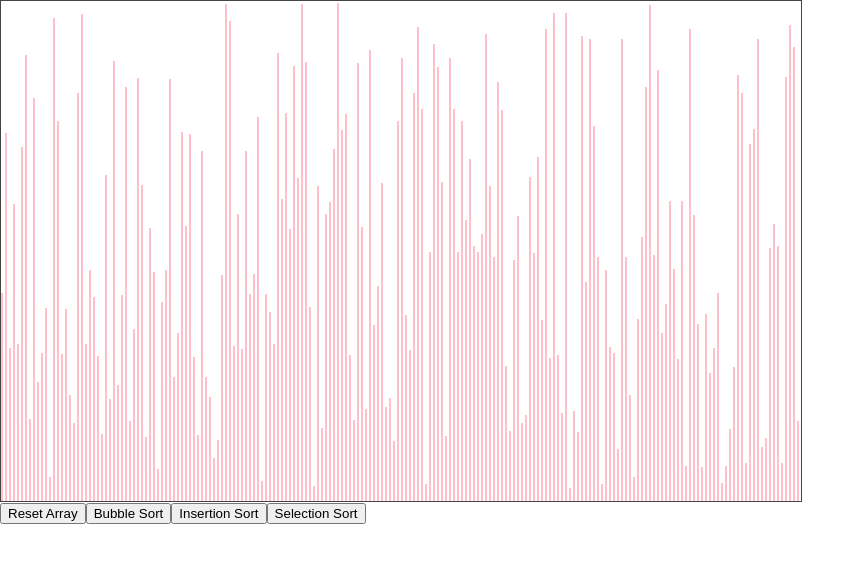
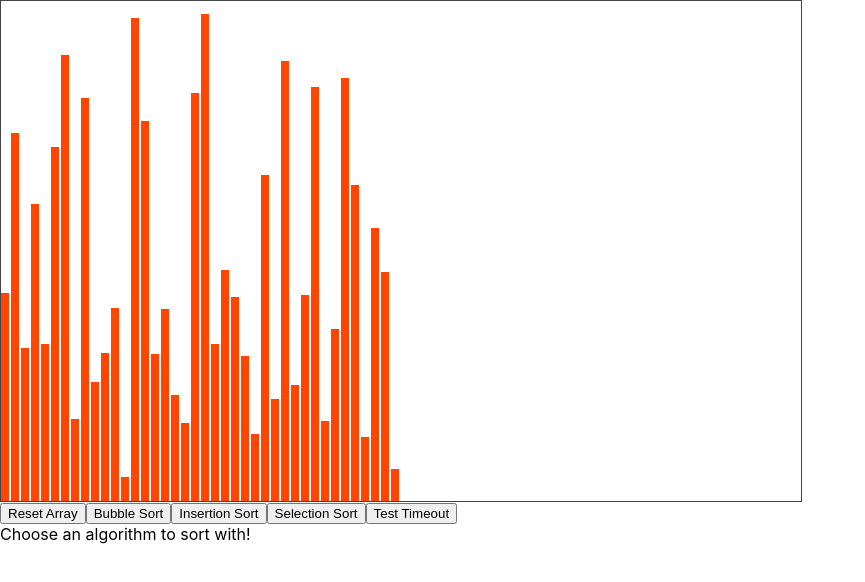
Before and after one commit to JackLangdon/sorting-visualizer, a React (Create React App) app: page / in a window 1280 px wide. Shown: the top 582 px of the page, without its empty margins (0-865 px from the left). Built offline with nearby package versions, Linux system fonts and the light colour scheme.

Commit message:
finished bubble sort

```diff
--- a/src/App.js
+++ b/src/App.js
@@ -2,11 +2,7 @@ import React from 'react';
 import './App.css';
 
 function App() {
-  return (
-    <div className = "App">
-
-    </div>
-  );
+  return <div className="App"></div>;
 }
 
 export default App;
--- a/src/index.js
+++ b/src/index.jsx
@@ -4,7 +4,7 @@ import './index.css';
 import SortingVisualizer from './sorting-visualizer/SortingVisualizer';
 
 ReactDOM.render(
-  <React.StrictMode >
+  <React.StrictMode>
     <SortingVisualizer />
   </React.StrictMode>,
   document.getElementById('root')
--- a/src/sorting-visualizer/SortingVisualizer.css
+++ b/src/sorting-visualizer/SortingVisualizer.css
@@ -1,4 +1,4 @@
-.container {
+.bar-container {
   width: 800px;
   height: 500px;
   border: 1px solid #444;
@@ -7,9 +7,11 @@
 }
 
 .bar {
-  width: 2px;
-  background-color: pink;
+  width: 8px;
+  background-color: orangered;
   margin: 0 1px;
   position: absolute;
   bottom: 0;
 }
+
+.button-container {}
--- a/src/sorting-visualizer/SortingVisualizer.js
+++ /dev/null
@@ -1,98 +0,0 @@
-import React from 'react';
-import './SortingVisualizer.css';
-
-class SortingVisualizer extends React.Component {
-  constructor(props) {
-    super(props)
-
-    this.state = {
-      array: [],
-    }
-  }
-
-  componentDidMount() {
-    this.newArray();
-  }
-
-  newArray = () => {
-    const array = [];
-
-    for (let i = 0; i < 800; i+= 4) {
-      array.push(this.ranNum());
-    }
-
-    this.setState({
-      array: array
-    })
-  }
-
-  ranNum = () => {
-    return Math.floor(Math.random() * 490 + 11);
-  }
-
-// This is so inefficient I want to be ill
-// But delaying Javascript is a pain
-// So this is only to visualise
-// Never use in practice
-  bubbleSort = () => {
-
-    let newArray = this.state.array;
-
-    for (let i = newArray.length - 1; i > 0; i--) {
-      for (let j = 0; j < i; j++) {
-        if (newArray[j] < newArray[j + 1]) {
-            let temp = newArray[j];
-            newArray[j] = newArray[j+1];
-            newArray[j+1] = temp;
-            this.setState({ array: newArray})
-            return;
-        }
-      }
-    }
-  }
-
-  callBubble = () => {
-      let i = 0;
-      while (i < this.state.array.length-1) {
-        for (let j = 1; j < this.state.array.length; j++) {
-          if (this.state.array[i] < this.state.array[j]) {
-            setTimeout(() => {this.bubbleSort()}, 5);
-          }
-        }
-        i++;
-      }
-  }
-
-  insertionSort = (array) => {
-    alert('Insertion!')
-  }
-
-  selectionSort = (array) => {
-    alert('Selection!')
-  }
-
-  render() {
-    const {array} = this.state;
-
-    return (
-      <div>
-        <div className="container">
-          {array.map((value, index) =>
-              <div
-                className="bar"
-                key={`${index}`}
-                style={{height: `${value}px`, marginLeft: `${index * 4}px`}}
-                >
-              </div>
-            )}
-         </div>
-         <button onClick={() => this.newArray()}>Reset Array</button>
-         <button onClick={() => this.callBubble()}>Bubble Sort</button>
-         <button onClick={() => this.insertionSort()}>Insertion Sort</button>
-         <button onClick={() => this.selectionSort()}>Selection Sort</button>
-      </div>
-    );
-  }
-}
-
-export default SortingVisualizer;
--- /dev/null
+++ b/src/sorting-visualizer/SortingVisualizer.jsx
@@ -0,0 +1,117 @@
+import React from 'react';
+import './SortingVisualizer.css';
+
+class SortingVisualizer extends React.Component {
+  constructor(props) {
+    super(props);
+
+    this.state = {
+      array: [],
+      message: '',
+    };
+  }
+
+  componentDidMount() {
+    this.newArray();
+  }
+
+  newArray = () => {
+    const array = [];
+
+    for (let i = 0; i < 400; i += 10) {
+      array.push(this.ranNum());
+    }
+
+    this.setState({
+      array: array,
+      message: 'Choose an algorithm to sort with!',
+    });
+  };
+
+  ranNum = () => {
+    return Math.floor(Math.random() * 490 + 11);
+  };
+
+  updateDOM = (stepArray, stepCounter, count) => {
+    let runningCount = count;
+
+    if (count < stepCounter) {
+      setTimeout(() => {
+        this.setState({ array: stepArray[count] });
+        runningCount++;
+        this.updateDOM(stepArray, stepCounter, runningCount);
+      }, 1);
+    } else {
+      this.setState({ message: 'Sort Complete!' });
+    }
+  };
+
+  bubbleSort = () => {
+    this.setState({ message: 'Bubble Sorting!' });
+    let newArray = this.state.array;
+    let stepArray = [];
+    let stepCounter = 0;
+    let count = 0;
+
+    for (let i = newArray.length - 1; i > 0; i--) {
+      for (let j = 0; j < i; j++) {
+        if (newArray[j] < newArray[j + 1]) {
+          let temp = newArray[j];
+          newArray[j] = newArray[j + 1];
+          newArray[j + 1] = temp;
+
+          // The original code here was: stepArray.push(newArray);
+          // However trying to push newArray to stepArray seems to only push the final, completely sorted array to the stepArray each time. This means from a visual perspective, the array is sorted instantly while the program continues to iterate over the stepArray for the full length of time, not updating the DOM.
+          // To overcome this, another array; "tempArray", was created where each updated newArray was iterated over and pushed.
+          // No idea why this is necessary, but at least it works now.
+          let tempArray = [];
+          for (i = 0; i < newArray.length; i++) {
+            tempArray.push(newArray[i]);
+          }
+          stepArray.push(tempArray);
+
+          // PUSH NEW ARRAY TO STEP ARRAY
+          stepCounter++;
+        }
+      }
+    }
+
+    this.updateDOM(stepArray, stepCounter, count);
+  };
+
+  insertionSort = () => {
+    alert('Insertion sort!');
+  };
+
+  selectionSort = () => {
+    alert('Selection sort!');
+  };
+
+  render() {
+    const { array } = this.state;
+
+    return (
+      <div>
+        <div className="bar-container">
+          {array.map((value, index) => (
+            <div
+              className="bar"
+              key={`${index}`}
+              style={{ height: `${value}px`, marginLeft: `${index * 10}px` }}
+            ></div>
+          ))}
+        </div>
+        <div className="button-container">
+          <button onClick={() => this.newArray()}>Reset Array</button>
+          <button onClick={() => this.bubbleSort()}>Bubble Sort</button>
+          <button onClick={() => this.insertionSort()}>Insertion Sort</button>
+          <button onClick={() => this.selectionSort()}>Selection Sort</button>
+          <button onClick={() => this.testTimeout()}>Test Timeout</button>
+        </div>
+        <div className="message-container">{this.state.message}</div>
+      </div>
+    );
+  }
+}
+
+export default SortingVisualizer;
```
